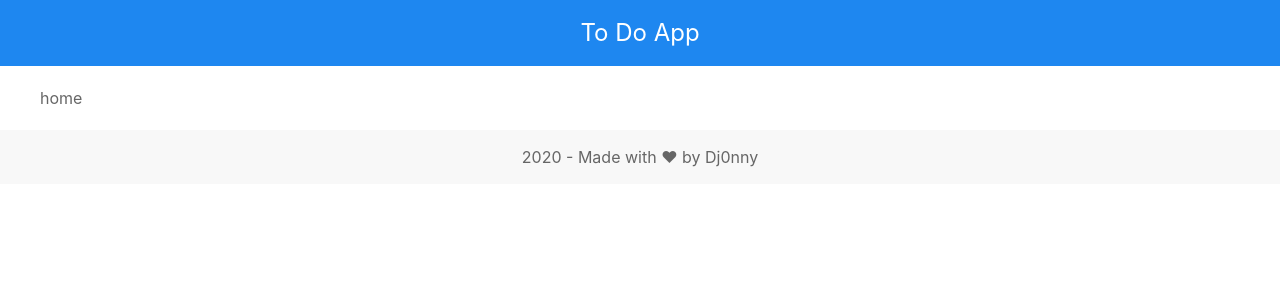
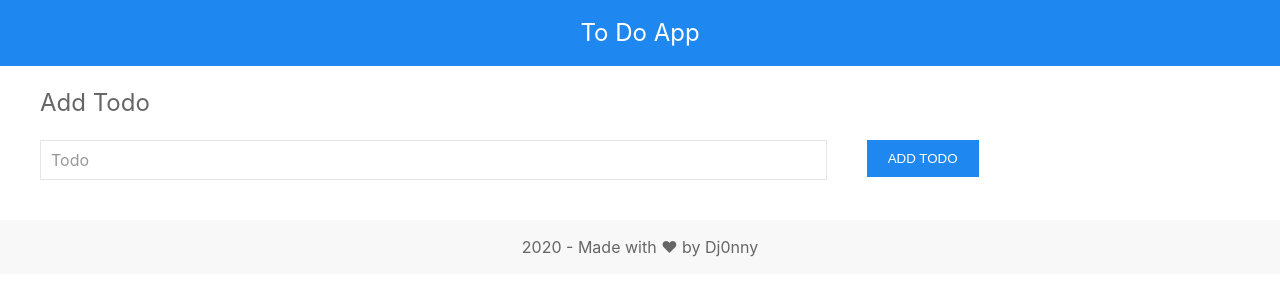
Before and after one commit to dj0nny/to-do-app, a Vue app: page /#/ in a window 1280 px wide. Shown: the top 300 px of the page. Built offline with nearby package versions, Linux system fonts and the light colour scheme.

Commit message:
handle add new todo

```diff
--- /dev/null
+++ b/src/components/AddTodoForm.vue
@@ -0,0 +1,41 @@
+<template>
+  <div class="add-todo-form">
+    <form @submit.prevent="handleAdd">
+      <fieldset class="uk-fieldset">
+        <legend class="uk-legend">Add Todo</legend>
+        <div class="uk-margin uk-child-width-expand" uk-grid>
+          <div class="uk-width-2-3@m">
+            <input class="uk-input" type="text" placeholder="Todo" v-model="newTodo.text">
+          </div>
+          <div class="uk-width-1-3@m">
+            <button type="submit" class="uk-button-primary">Add Todo</button>
+          </div>
+        </div>
+      </fieldset>
+    </form>
+  </div>
+</template>
+
+<script>
+export default {
+  name: 'AddTodoForm',
+  data: () => ({
+    newTodo: {
+      text: '',
+    },
+  }),
+  methods: {
+    handleAdd() {
+      this.$emit('todoAdded', this.newTodo);
+    },
+  },
+};
+</script>
+
+<style scoped>
+.uk-button-primary {
+  padding: 10px 20px;
+  cursor: pointer;
+  text-transform: uppercase;
+}
+</style>
--- a/src/views/Home.vue
+++ b/src/views/Home.vue
@@ -1,11 +1,36 @@
 <template>
   <div class="home">
-    home
+    <AddTodoForm @todoAdded="addTodo" />
   </div>
 </template>
 
 <script>
+import AddTodoForm from '../components/AddTodoForm.vue';
+
 export default {
   name: 'Home',
+  data: () => ({
+    todos: [],
+  }),
+  components: {
+    AddTodoForm,
+  },
+  methods: {
+    addTodo(e) {
+      const newTodo = {
+        text: e.text,
+        done: false,
+      };
+      this.todos.push(newTodo);
+      localStorage.setItem('todoList', JSON.stringify(this.todos));
+    },
+  },
+  mounted() {
+    if (localStorage.getItem('todoList') === null) {
+      localStorage.setItem('todoList', JSON.stringify([]));
+    } else {
+      this.todos = JSON.parse(localStorage.getItem('todoList'));
+    }
+  },
 };
 </script>
```
